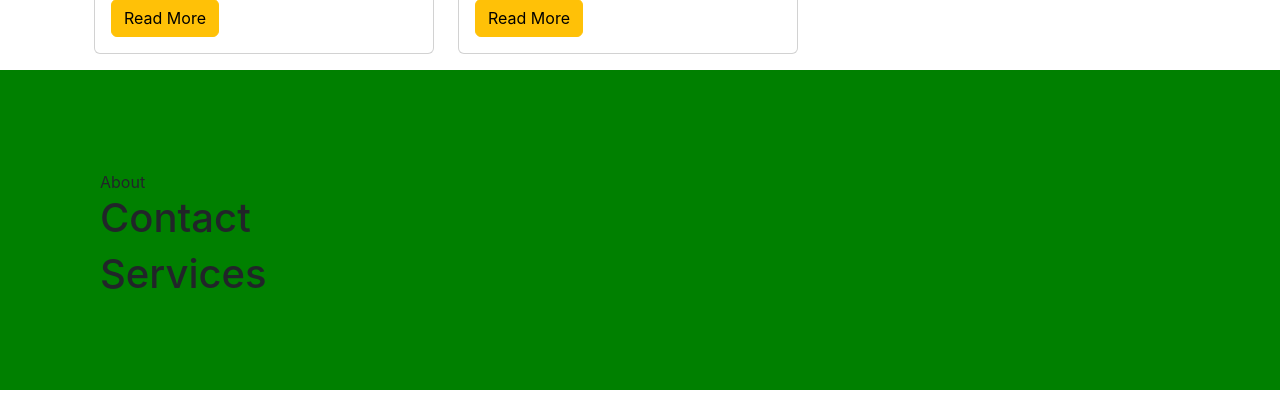
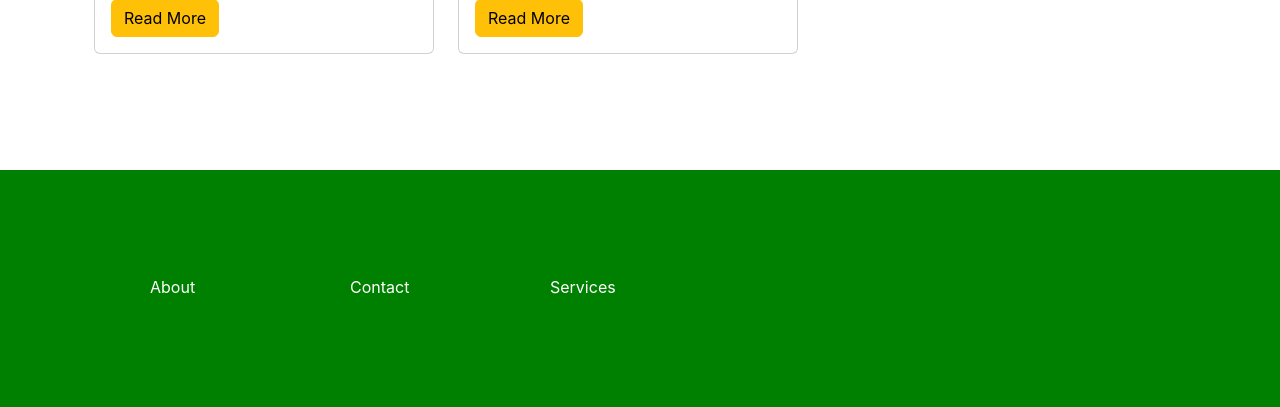
Before and after one commit to RA9/hospital-aid-odc-sec2-group-3, a React (Create React App) app: page / in a window 1280 px wide. Shown: the part 2651-3058 px from the top of the page. Built offline with nearby package versions, Linux system fonts and the light colour scheme.

Commit message:
new changes

```diff
--- a/src/components/Footer.js
+++ b/src/components/Footer.js
@@ -10,10 +10,10 @@
                 About
                 </div>
                 <div className="footer-box">
-                 <h1>Contact</h1>
+                 Contact
                 </div>
                 <div className="footer-box">
-                    <h1>Services</h1>
+                    Services
                 </div>
             </footer>
         </React.Fragment>
--- a/src/index.css
+++ b/src/index.css
@@ -14,8 +14,19 @@
 
 #footer{
   width: 100%;
+  display: flex;
+  margin-top: 100px;
+  text-align: center;
+  align-items: center;
   background-color: #008000;
   position: absolute;
+  padding: 50px;
+  height: 30%;
+}
+.footer-box{
+  width: 100px;
+  height: 20%;
+  color: white;
   padding: 100px;
-  height: 40%;
+  margin-bottom: 30px;
 }
```
